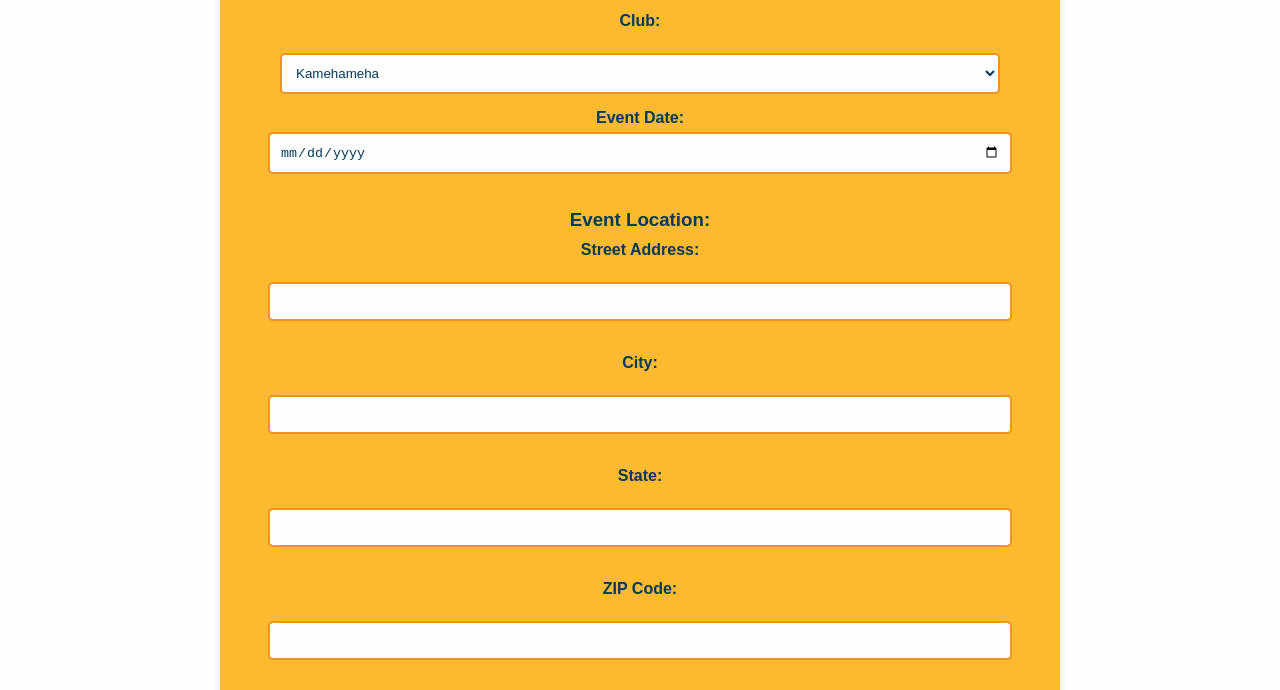
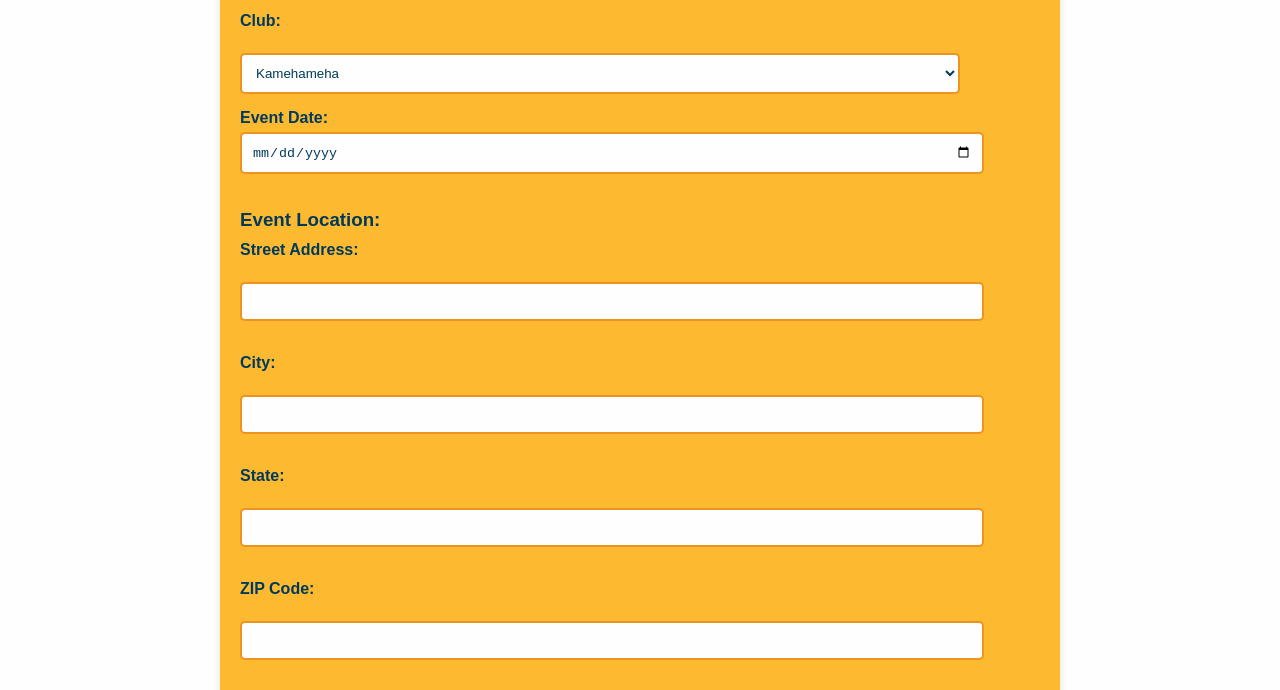
Before and after one commit to Etodo/Etodo.github.io, a website: page EventCreate.html in a window 1280 px wide. Shown: the part 231-921 px from the top of the page. Drawn offline with Linux system fonts and the light colour scheme.

Commit message:
Update newcss.css

```diff
--- a/newcss.css
+++ b/newcss.css
@@ -13,8 +13,6 @@ form {
     background-color: rgb(253, 185, 48);
     border-radius: 8px;
     box-shadow: 0 4px 8px rgba(0, 0, 0, 0.1);
-    text-align:center;
-    box-sizing:800px;
 }
 
 h1, h2, h3 {
@@ -90,7 +88,7 @@ body {
     font-size: 14px;
 }
 
-/* Main Header Section */
+
 .main-header {
     display: flex;
     justify-content: space-between;
@@ -151,7 +149,7 @@ body {
     color: white;
 }
 
-/* Navigation Bar */
+
 .nav-bar {
     background-color: white;
     box-shadow: 0px 4px 6px rgba(0, 0, 0, 0.2);
```
